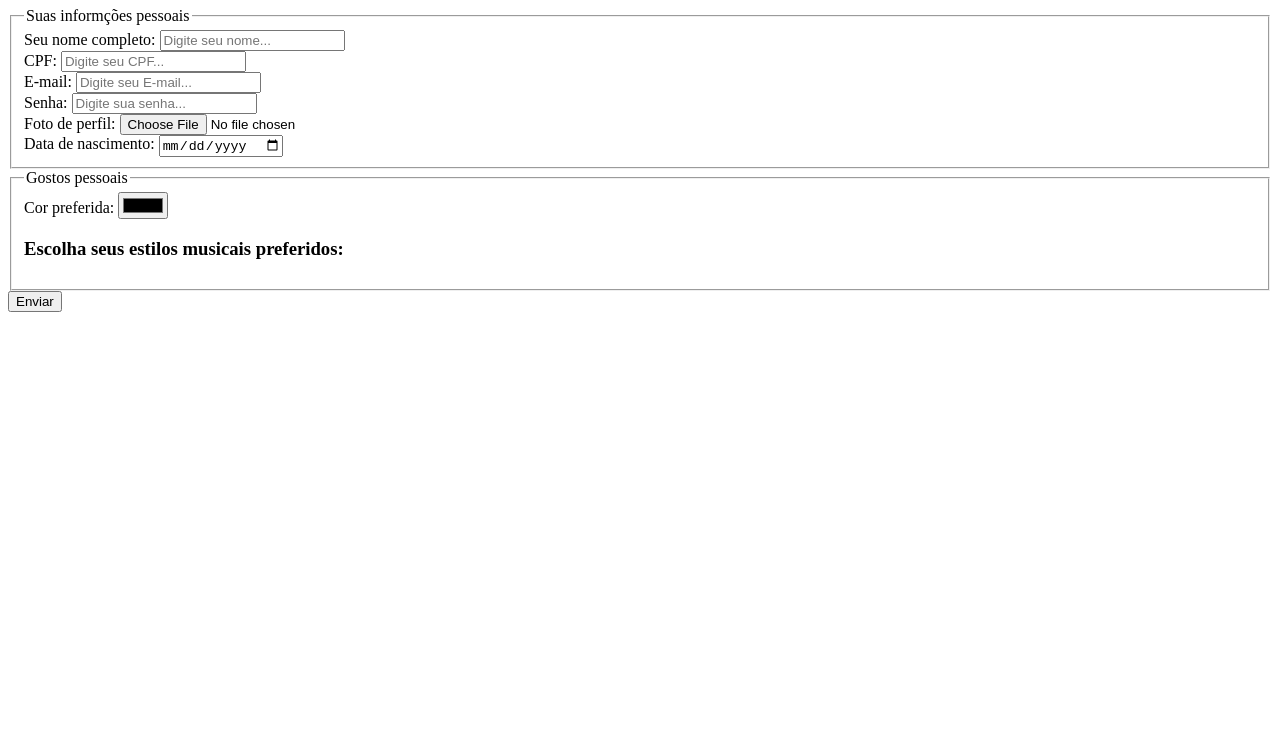
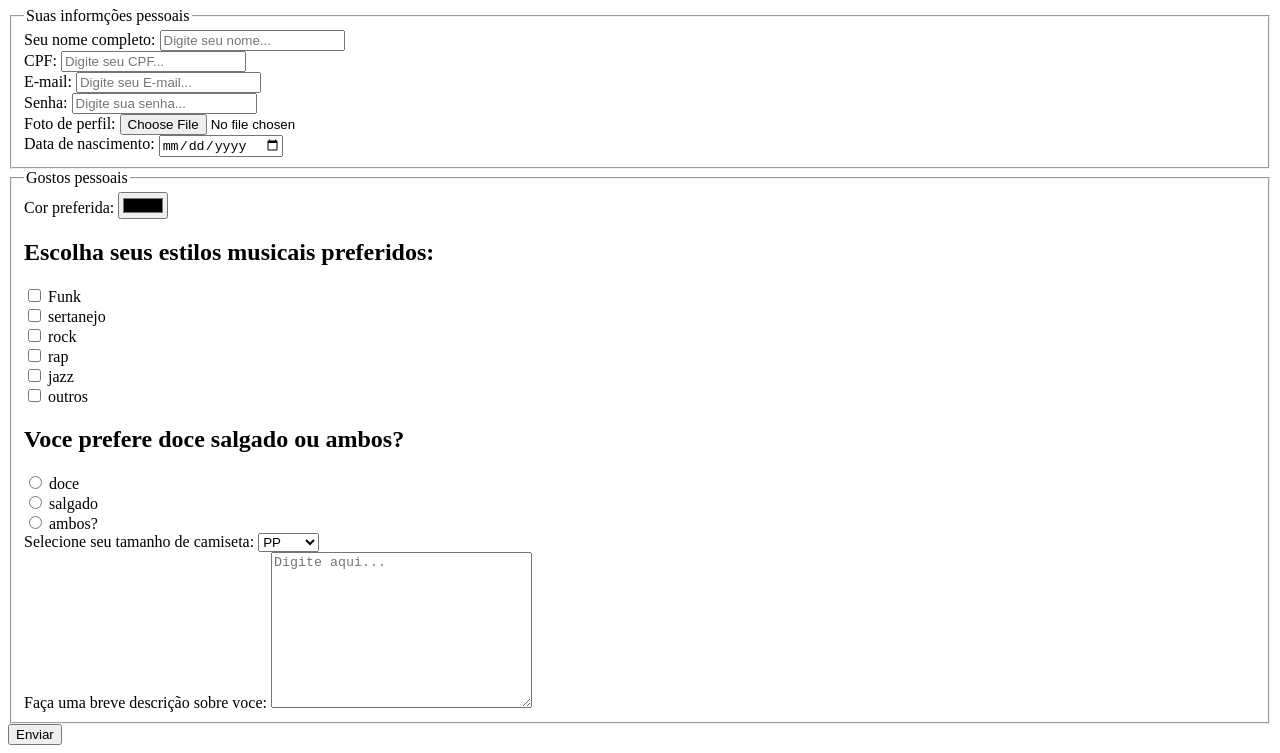
Before and after one commit to isadora1601/Formulario-de-cadastro, a plain HTML site: page index.html in a window 1280 px wide. Shown: the part 73-826 px from the top of the page. Before the commit the page ends 800 px from the top, so only its background shows below. Drawn offline with Linux system fonts and the light colour scheme.

Commit message:
segundo commit

```diff
--- a/index.html
+++ b/index.html
@@ -4,11 +4,11 @@
     <meta charset="UTF-8">
     <meta name="viewport" content="width=device-width, initial-scale=1.0">
     <link rel="shortcut icon" href="/assets/sephora.jpg"type"="image/x-icon">
-    <title>Formulário de cadrasto</title>
+    <title>Formulário de cadastro</title>
 </head>
 <body>
     <head>
-        <h1>Formulário de cadrasto</h1>
+        <h1>Formulário de cadastro</h1>
     </head>
 
     <main>
@@ -55,8 +55,68 @@
                 <input type="color" id="cor">
             </div>
 
+            <div class="checkbox">
+         <h2>Escolha seus estilos musicais preferidos:</h2>
+
+                <div>
+                    <input type="checkbox" id="funk">
+                    <label for="funk">Funk</label>
+                </div>
+                <div>
+                    <input type="checkbox" id="sertanejo">
+                    <label for="sertanejo">sertanejo</label>
+                </div>
+                <div>
+                    <input type="checkbox" id="rock">
+                    <label for="rock">rock</label>
+                </div>
+                <div>
+                    <input type="checkbox" id="rap">
+                    <label for="rap">rap</label>
+                </div>
+                <div>
+                    <input type="checkbox" id="jazz">
+                    <label for="jazz">jazz</label>
+                </div>
+                <div>
+                    <input type="checkbox" id="outros">
+                    <label for="outros">outros</label>
+                </div>
+            </div>
+
+            <div class="radio">
+                <h2>Voce prefere doce salgado ou ambos?</h2>
+
+                <div>
+                    <input type="radio" id="doce" name="gosto">
+                    <label for="doce">doce</label>
+                </div>
+                <div>
+                    <input type="radio" id="salgado" name="gosto">
+                    <label for="salgado">salgado</label>
+                </div>
+                <div>
+                    <input type="radio" id="ambos?" name="gosto">
+                    <label for="ambos?">ambos?</label>
+                </div>
+            </div>
+
             <div>
-                <h3>Escolha seus estilos musicais preferidos:</h3>
+                <label for="tamanho">Selecione seu tamanho de camiseta:</label>
+                <select name="tamanho" id="tamanho">
+                    <option value="PP">PP</option>
+                 <option value="P">P</option>
+                 <option value="M">M</option>
+                 <option value="G">G</option>
+                 <option value="GG">GG</option>
+                 <option value="XGG">XGG</option>
+                 <option value="XXGG">XXGG</option>
+                </select>
+            </div>
+
+            <div>
+                <label for="descrição">Faça uma breve descrição sobre voce:</label>
+                <textarea name="descrição" id="descrição" cols="30" rows="10" placeholder="Digite aqui..."></textarea>
             </div>
            </fieldset>
 
```
